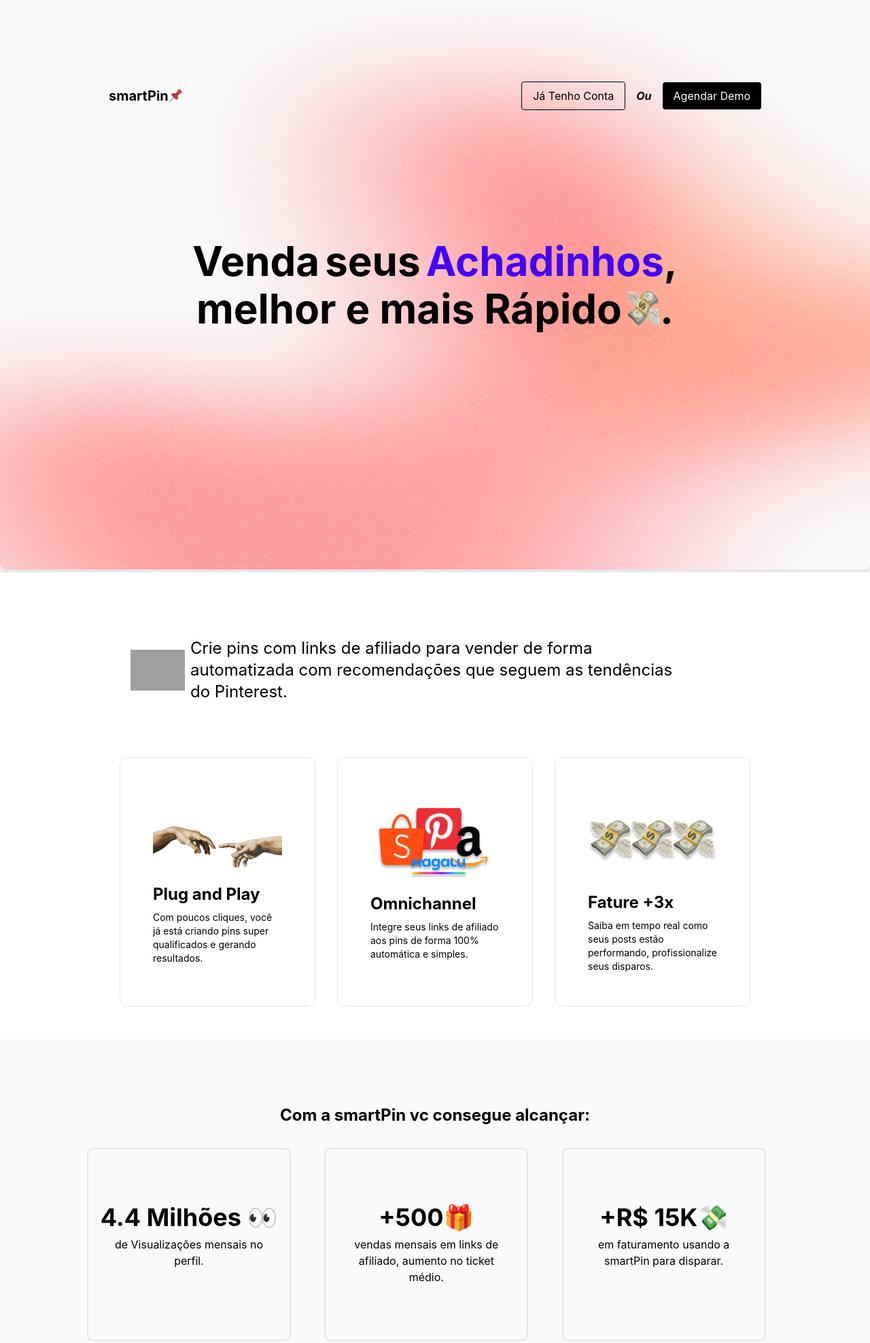
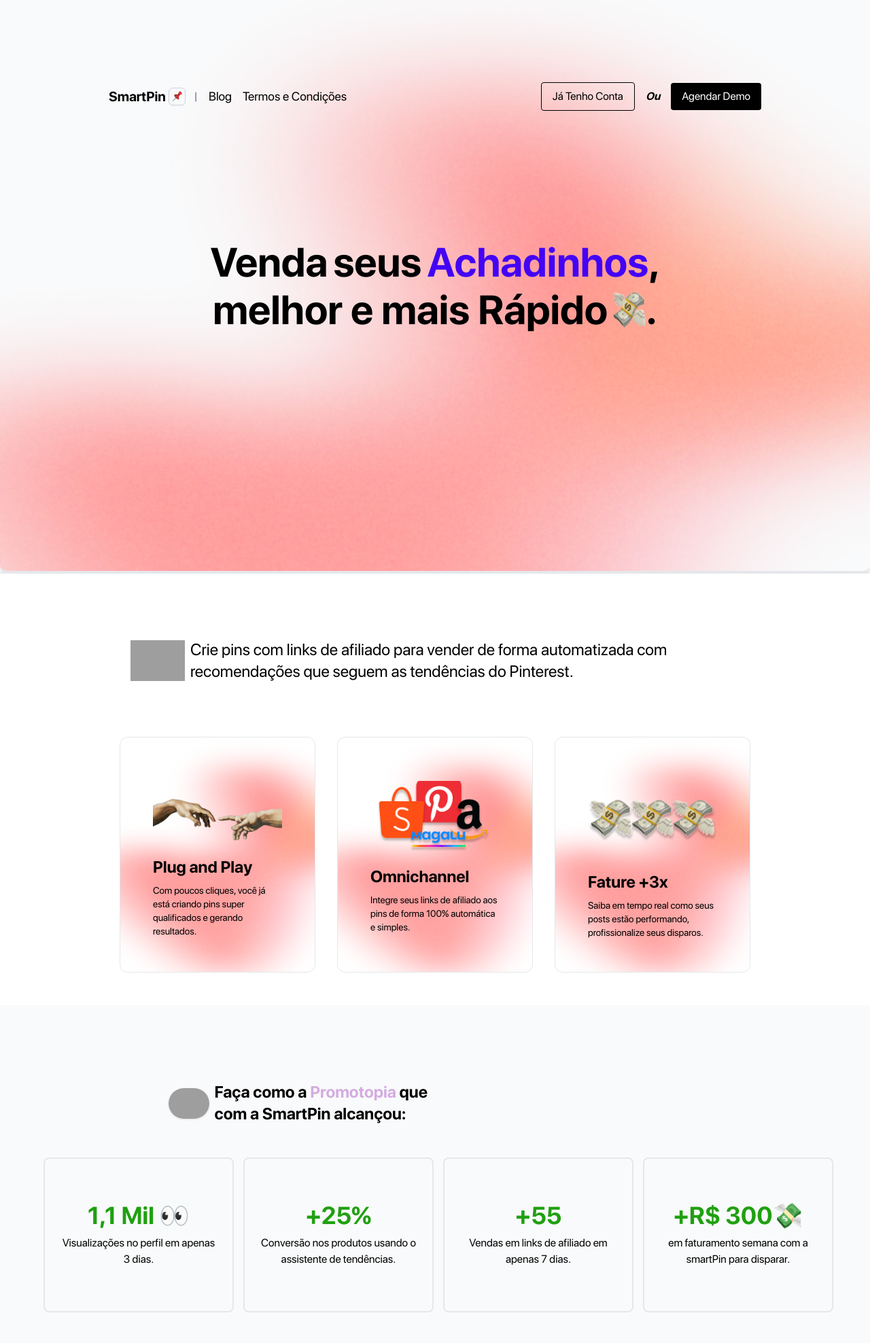
Before and after one commit to thomas-almeida/smartpin-lp, a plain HTML site: page index.html in a window 1280 px wide. Shown: the part 40-2016 px from the top of the page at 68% size. Drawn offline with nearby package versions, Linux system fonts and the light colour scheme; grey boxes are pictures that could not be loaded; a web font is replaced by a local one.

Commit message:
fix: fonts

```diff
--- a/index.html
+++ b/index.html
@@ -5,7 +5,8 @@
     <meta charset="UTF-8">
     <meta name="viewport" content="width=device-width, initial-scale=1.0">
     <link rel="stylesheet" href="src/styles/styles.css">
-    <title>SmartPin Landing Page</title>
+    <link rel="shortcut icon" href="src/public/pin.png" type="image/x-icon">
+    <title>SmartPin, Venda Melhor, Mais Rápido</title>
     <script src="https://cdn.tailwindcss.com"></script>
 </head>
 
@@ -14,10 +15,23 @@
     <div class="p-12 py-40 px-40 bg-[url('src/public/gradient.png')] bg-cover border-b-4 rounded-xl shadow-xl">
 
         <header class="flex justify-between items-center">
-            <h1 class="text-xl font-bold flex justify-start items-center">
-                smartPin
-                <img src="src/public/pin.png" class="w-[20px]" alt="">
-            </h1>
+            <div class="flex justify-start items-center">
+                <a href="index.html">
+                    <h1 class="text-xl font-bold flex justify-start items-center">
+                        SmartPin
+                        <img src="src/public/pin.png"
+                            class="w-[25px] mx-1 border border-1 border-slate-300 rounded-md p-1 shadow-sm" alt="">
+                    </h1>
+                </a>
+                <b class="mx-2 text-slate-400">|</b>
+                <nav class="p-2">
+                    <ul class="flex justify-start items-center gap-4">
+                        <li class="text-lg cursor-pointer hover:text-slate-400"><a href="#">Blog</a></li>
+                        <li class="text-lg cursor-pointer hover:text-slate-400"><a href="termos-e-condicoes.html">Termos
+                                e Condições</a></li>
+                    </ul>
+                </nav>
+            </div>
             <div class="space-x-4 flex items-center">
                 <button class="border border-black py-2 px-4 rounded">Já Tenho Conta</button>
                 <b class="italic">Ou</b>
@@ -53,7 +67,7 @@
         </div>
         <div class="flex justify-center items-center">
             <div class="grid grid-cols-3 justify-center w-[75%]">
-                <div class="border p-12 rounded-xl mx-4 flex justify-center items-center">
+                <div class="border p-12 rounded-xl mx-4 flex justify-center items-center bg-[url('src/public/gradient.png')] bg-cover">
                     <div>
                         <div class="flex justify-center">
                             <img src="src/public/plug-n-play.png" alt="">
@@ -65,7 +79,7 @@
                             resultados.</p>
                     </div>
                 </div>
-                <div class="border p-12 rounded-xl mx-4 flex justify-center items-center">
+                <div class="border p-12 rounded-xl mx-4 flex justify-center items-center bg-[url('src/public/gradient.png')] bg-cover">
                     <div>
                         <div class="flex justify-center">
                             <img src="src/public/ominichannel.png" class="py-2" alt="">
@@ -77,7 +91,7 @@
                         </p>
                     </div>
                 </div>
-                <div class="border p-12 rounded-xl mx-4 flex justify-center items-center">
+                <div class="border p-12 rounded-xl mx-4 flex justify-center items-center bg-[url('src/public/gradient.png')] bg-cover">
                     <div>
                         <div class="flex justify-center">
                             <img src="src/public/profit.png" class="py-10" alt="">
@@ -95,20 +109,29 @@
 
     <!-- Case Study Section -->
     <section class="py-24 px-6">
-        <h2 class="text-center text-2xl font-bold mb-8">Com a smartPin vc consegue alcançar:
-        </h2>
-        <div class="grid grid-cols-1 md:grid-cols-3 gap-6 max-w-5xl mx-auto">
-            <div class="text-center border py-20 w-[300px] rounded-lg border-2">
-                <p class="text-4xl font-bold mb-2">4.4 Milhões 👀</p>
-                <p class="text-md px-6">de Visualizações mensais no perfil.</p>
+        <div class="flex justify-center items-center my-4">
+            <h2 class="text-center text-2xl font-bold mb-8 flex justify-start items-center w-[65%]">
+                <img class="w-[60px] rounded-full shadow mx-2"
+                    src="https://i.pinimg.com/280x280_RS/94/40/14/944014cdc8f65986b4520b612138ec88.jpg" alt="">
+                <p class="w-[350px] text-left">Faça como a <a href="#" class="text-[#d4ace1]">Promotopia</a> que com a SmartPin alcançou:</p>
+            </h2>
+        </div>
+        <div class="grid grid-cols-1 md:grid-cols-4 gap-6 max-w-6xl mx-auto">
+            <div class="text-center border py-16 w-[280px] rounded-lg border-2">
+                <p class="text-4xl font-bold mb-2 text-[#20a011]">1,1 Mil 👀</p>
+                <p class="text-md px-6">Visualizações no perfil em apenas 3 dias.</p>
             </div>
-            <div class="text-center border py-20 w-[300px] rounded-lg border-2">
-                <p class="text-4xl font-bold mb-2">+500🎁</p>
-                <p class="text-md px-6">vendas mensais em links de afiliado, aumento no ticket médio.</p>
+            <div class="text-center border py-16 w-[280px] rounded-lg border-2">
+                <p class="text-4xl font-bold mb-2 text-[#20a011]">+25%</p>
+                <p class="text-md px-6">Conversão nos produtos usando o assistente de tendências.</p>
             </div>
-            <div class="text-center border py-20 w-[300px] rounded-lg border-2">
-                <p class="text-4xl font-bold mb-2">+R$ 15K💸</p>
-                <p class="text-md px-6">em faturamento usando a smartPin para disparar.</p>
+            <div class="text-center border py-16 w-[280px] rounded-lg border-2">
+                <p class="text-4xl font-bold mb-2 text-[#20a011]">+55</p>
+                <p class="text-md px-6">Vendas em links de afiliado em apenas 7 dias.</p>
+            </div>
+            <div class="text-center border py-16 w-[280px] rounded-lg border-2">
+                <p class="text-4xl font-bold mb-2 text-[#20a011]">+R$ 300💸</p>
+                <p class="text-md px-6">em faturamento semana com a smartPin para disparar.</p>
             </div>
         </div>
     </section>
@@ -128,9 +151,10 @@
 
     <!-- Footer -->
     <footer class="py-8 text-center text-sm text-gray-500">
-        <div class="flex justify-center items-center p-1 mb-4">
+        <div class="flex justify-center items-center p-1 mb-4 ">
             <p class="mx-2 text-lg text-black font-semibold">smartPin - venda melhor, mais rápido</p>
-            <a href="termos-e-condicoes.html" class="mx-2 text-lg cursor-pointer hover:text-black font-semibold">Termos e condições</a>
+            <a href="termos-e-condicoes.html" class="mx-2 text-lg cursor-pointer hover:text-black font-semibold">Termos
+                e condições</a>
         </div>
         <p>Copyright © 2025 SmartPin - CNPJ: 00.00.0000/0001-90 AAAA LTDA</p>
     </footer>
--- a/src/scripts/roll-segments.js
+++ b/src/scripts/roll-segments.js
@@ -12,7 +12,17 @@
   {
     prefix: 'suas',
     name: 'Ofertas',
-    color: '#ff0c0c'
+    color: '#20a011'
+  },
+  {
+    prefix: 'seus',
+    name: 'Eletrônicos',
+    color: '#e137ff'
+  },
+  {
+    prefix: 'suas',
+    name: 'Makes',
+    color: '#9333ea'
   },
 ]
 
--- a/src/styles/styles.css
+++ b/src/styles/styles.css
@@ -1,7 +1,7 @@
 @font-face {
   font-family: 'SF Pro Display';
-  src: url('./fonts/sf-pro-display/SFPRODISPLAYREGULAR.OTF') format('opentype'),
-    url('./fonts/sf-pro-display/SFPRODISPLAYBOLD.OTF') format('opentype');
+  src: url('../../fonts/sf-pro-display/SFPRODISPLAYREGULAR.OTF') format('opentype'),
+    url('../../fonts/sf-pro-display/SFPRODISPLAYBOLD.OTF') format('opentype');
   font-weight: 400;
   /* Regular */
   font-style: normal;
@@ -9,7 +9,7 @@
 
 @font-face {
   font-family: 'SF Pro Display';
-  src: url('./fonts/sf-pro-display/SFPRODISPLAYBOLD.OTF') format('opentype');
+  src: url('../../fonts/sf-pro-display/SFPRODISPLAYBOLD.OTF') format('opentype');
   font-weight: 700;
   /* Bold */
   font-style: normal;
```
Also changed, not shown: termos-e-condicoes.html (+19 -5 lines).
